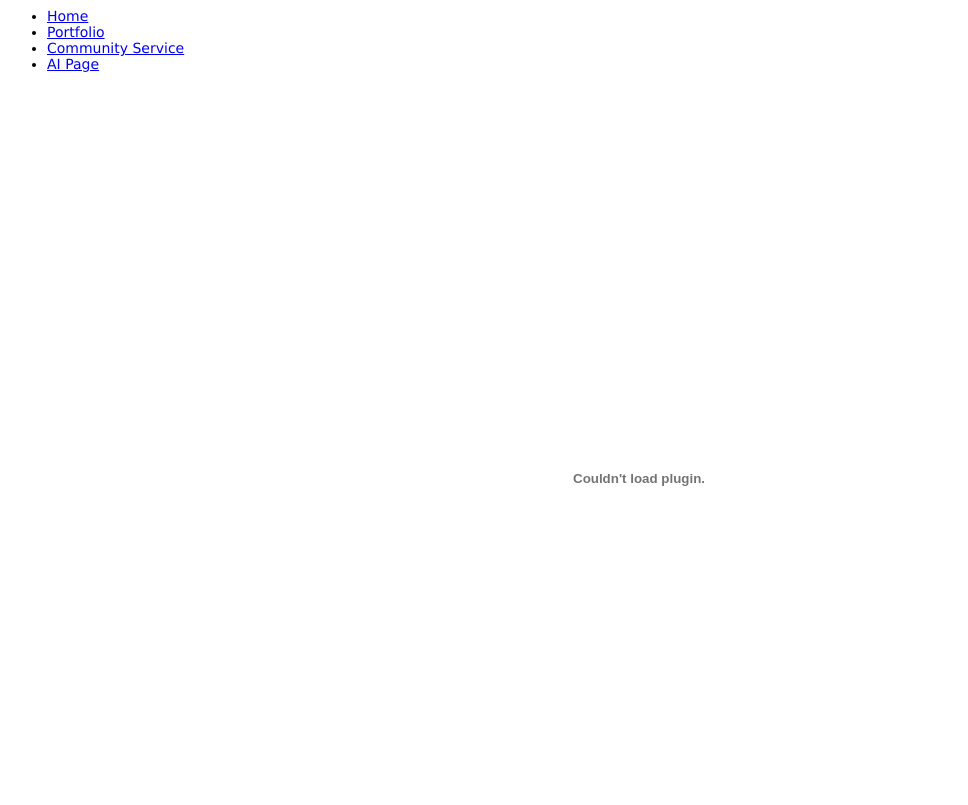
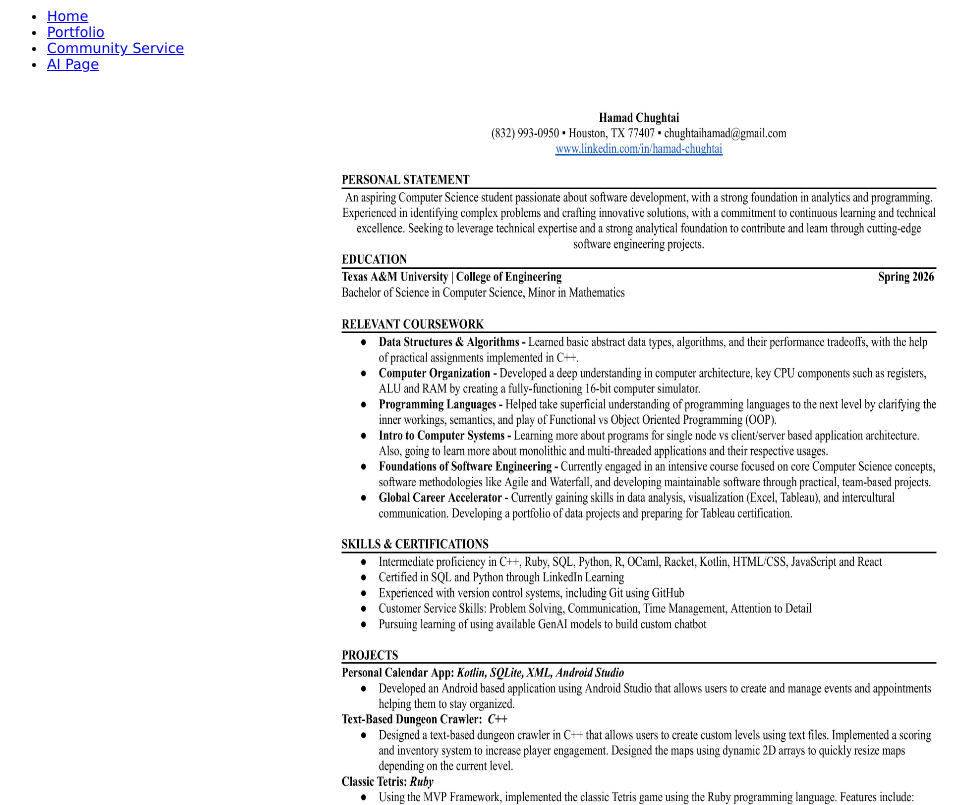
Before and after one commit to CSCE331-Fall2024/HamadC, a plain HTML site: page resume.html in a window 1280 px wide. Shown: the top 805 px of the page, without its empty margins (1-969 px from the left). Drawn offline with Linux system fonts and the light colour scheme.

Commit message:
Resume couldn't be displayed via PDF

```diff
--- a/resume.html
+++ b/resume.html
@@ -4,6 +4,14 @@
 <title>My Resume</title>
 <meta http-equiv="Content-Type" content="text/html; charset=iso-8859-1">
 <link rel="stylesheet" href="styles.css">
+<script src="https://cdnjs.cloudflare.com/ajax/libs/pdf.js/3.8.162/pdf.min.js"></script>
+<style>
+  #pdf-canvas {
+      border: 1px solid black;
+      width: 100%;
+      height: auto;
+  }
+</style>
 </head>
 
 <div id = "navigation">
@@ -13,8 +21,10 @@
       <li><a href="service.html">Community Service</a></li>
       <li><a href="ai-page.html">AI Page</a></li>
     </ul>
+</div>
+
+<body>
+  <div>
+    <img src="images/Chughtai_Hamad.jpg" width = "110%" height="130%" class = "center" />
   </div>
-
-<div>
-  <object data = "Chughtai_Hamad.pdf" width="100%" height="100%"></object>
-</div>
+</body>
--- a/styles.css
+++ b/styles.css
@@ -62,3 +62,10 @@ h1 {
     padding-left: 10px;
     padding-right: 10px;
 }
+
+.center {
+    display: block;
+    margin-left: auto;
+    margin-right: auto;
+    width: 50%;
+  }
```
Also changed, not shown: images/Chughtai_Hamad.jpg (added), 1 other file.
